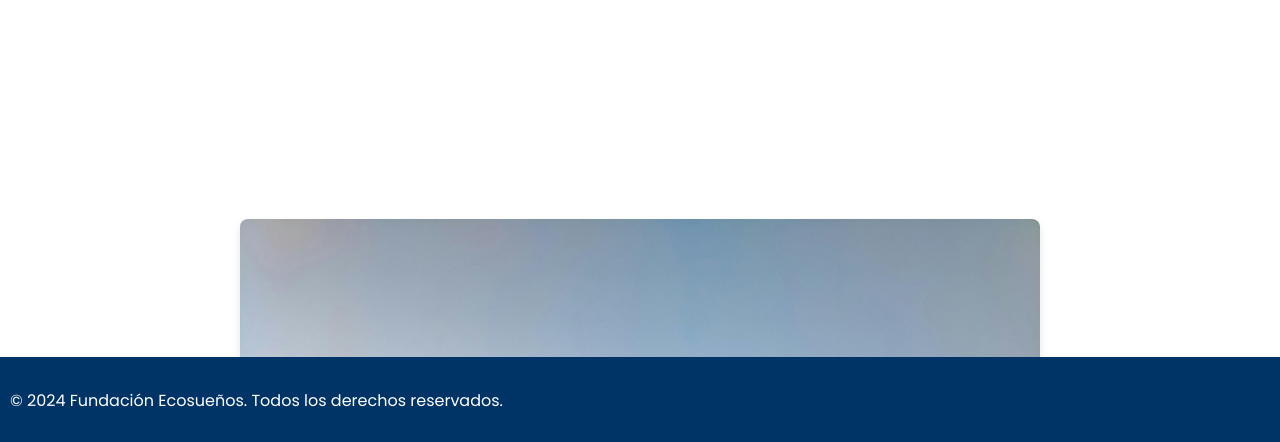
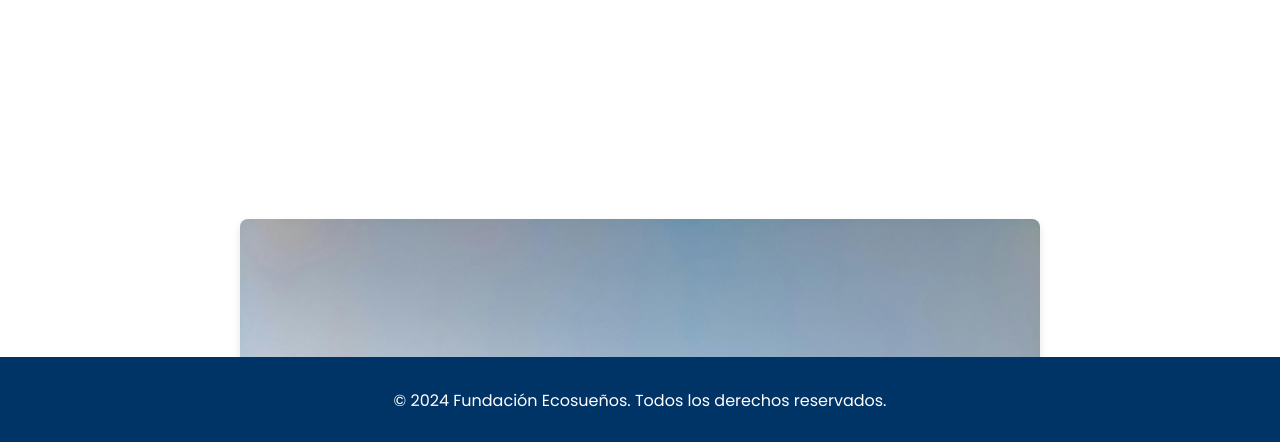
Before and after one commit to mcubaque/fundacion, a plain HTML site: page index.html in a window 1280 px wide. Shown: the part 356-798 px from the top of the page. Drawn offline with Linux system fonts and the light colour scheme.

Commit message:
Center footer content

```diff
--- a/styles.css
+++ b/styles.css
@@ -277,10 +277,15 @@ footer {
     background-color: #003366;
     color: white;
     text-align: center;
-    padding: 15px 10px; /* Reduce el padding para dispositivos pequeños */
+    padding: 15px 10px;
     width: 100%;
     box-sizing: border-box;
+    display: flex; /* Utiliza Flexbox para alinear el contenido */
+    justify-content: center; /* Centra el contenido horizontalmente */
+    align-items: center; /* Centra el contenido verticalmente */
+    flex-direction: column; /* Asegura que el contenido esté en columna si hay múltiples elementos */
 }
+
 
 /* Ajuste para pantallas pequeñas */
 @media (max-width: 768px) {
```
